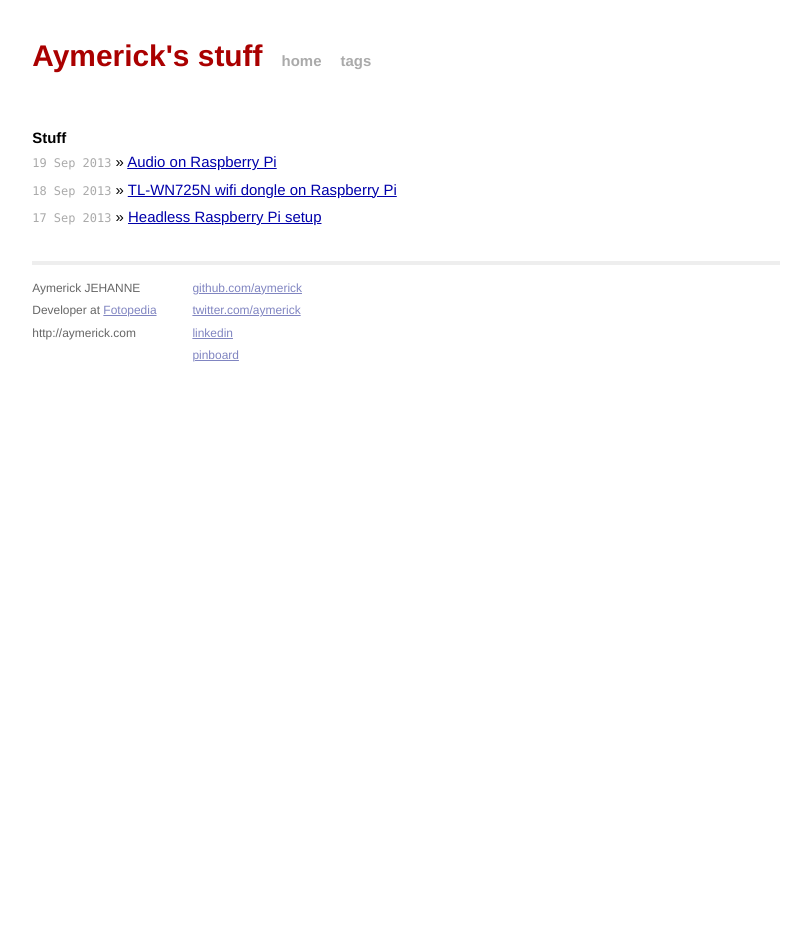
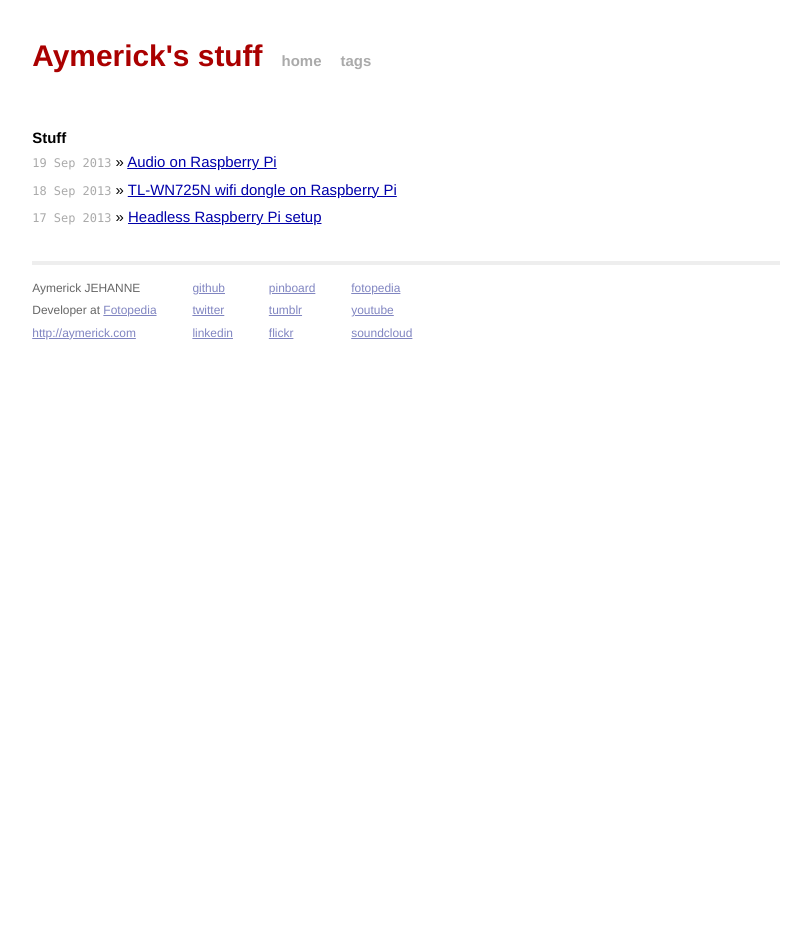
Before and after one commit to aymerick/aymerick.github.io, a Jekyll site: the page built from index.html, in a window 1280 px wide. Shown: the whole page, without its empty margins (234-1045 px from the left). Built offline with Jekyll 4.4.1, drawn with Linux system fonts in a browser that asks for light colours; Markdown is read by kramdown in place of the engine named in the settings.

Commit message:
More external services | added CNAME for aymerick.com

```diff
--- /dev/null
+++ b/CNAME
@@ -0,0 +1 @@
+aymerick.com
--- a/_layouts/default.html
+++ b/_layouts/default.html
@@ -29,15 +29,28 @@
               <p>
                 Aymerick JEHANNE<br />
                 Developer at <a href="http://www.fotopedia.com">Fotopedia</a><br />
-                http://aymerick.com<br />
+                <a href="http://aymerick.com">http://aymerick.com</a><br />
               </p>
             </div>
             <div class="contact">
               <p>
-                <a href="https://github.com/aymerick">github.com/aymerick</a><br />
-                <a href="https://twitter.com/aymerick">twitter.com/aymerick</a><br />
+                <a href="https://github.com/aymerick">github</a><br />
+                <a href="https://twitter.com/aymerick">twitter</a><br />
                 <a href="http://www.linkedin.com/in/aymerick">linkedin</a><br />
+              </p>
+            </div>
+            <div class="contact">
+              <p>
                 <a href="https://pinboard.in/u:aymerick">pinboard</a><br />
+                <a href="http://fudahu.tumblr.com/">tumblr</a><br />
+                <a href="http://www.flickr.com/photos/aymerick">flickr</a><br />
+              </p>
+            </div>
+            <div class="contact">
+              <p>
+                <a href="http://fotopedia.com/users/aymerick">fotopedia</a><br />
+                <a href="http://www.youtube.com/ajehanne">youtube</a><br />
+                <a href="http://soundcloud.com/aymerick-jehanne">soundcloud</a><br />
               </p>
             </div>
           </div>
```
